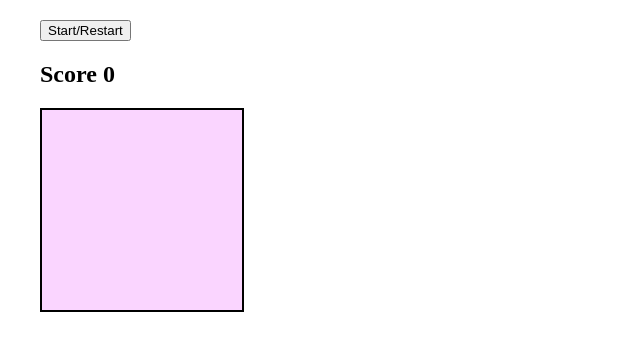
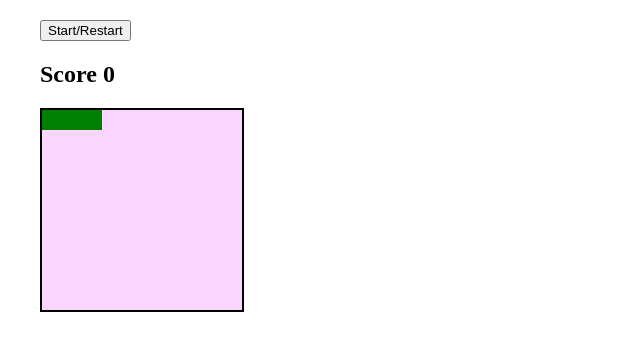
Before and after one commit to sevrinn/snake-game, a plain HTML site: page index.html in a window 1280 px wide. Shown: the part 78-428 px from the top of the page, without its empty margins (0-640 px from the left). Drawn offline with Linux system fonts and the light colour scheme.

Commit message:
draws snake on playfield

```diff
--- a/snake.js
+++ b/snake.js
@@ -3,6 +3,7 @@ const grid = document.querySelector('.grid')
 const startButton = document.querySelector('#start')
 const score = document.querySelector('#score')
 let squares = []
+let currentSnake = [0, 1, 2]
 
 //to generate the playing field
 const createGrid = () => {
@@ -19,3 +20,6 @@ const createGrid = () => {
   }
 }
 createGrid()
+
+//this draws the snake on the page
+currentSnake.forEach(index => squares[index].classList.add('snake'))
--- a/styles.css
+++ b/styles.css
@@ -19,3 +19,7 @@ html, body {
   width: 20px;
   height: 20px;
 }
+
+.snake {
+  background-color: green;
+}
```
